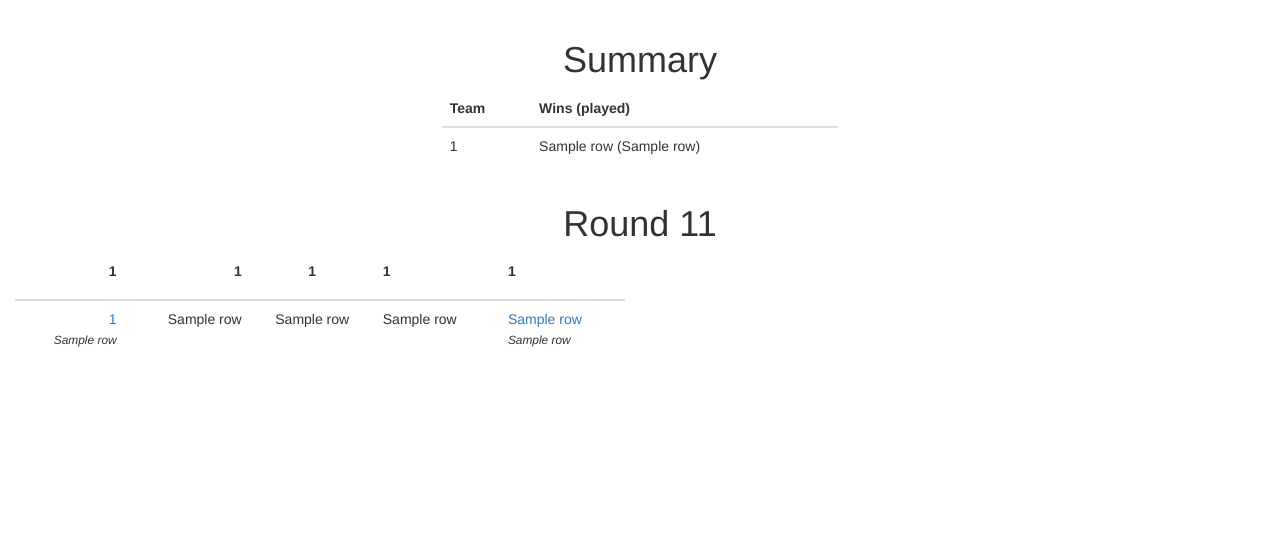
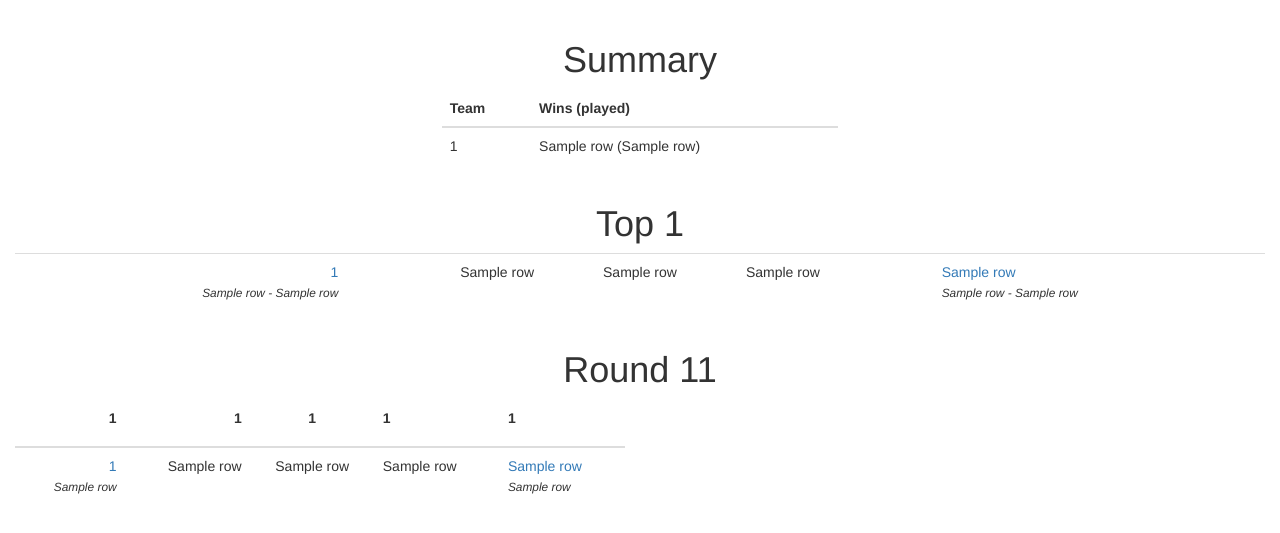
Before and after one commit to EBaalhuis/clan_war_scoreboard, a Flask app: template app/templates/index.html in a window 1280 px wide. Shown: the part 52-585 px from the top of the page. Run offline with Flask 2, Linux system fonts and the light colour scheme; the template is opened without the code that fills it: most values are stand-ins (such as "Sample title", 1, 10 or a date in 2020); some libraries are stand-ins or nearby versions.

Commit message:
show top cut rounds on scoreboard page

```diff
--- a/app/templates/index.html
+++ b/app/templates/index.html
@@ -23,6 +23,28 @@
             </table>
         </div>
     </div>
+    {% for rows in cut_data %}
+        <div class="row">
+            <h1><p class="text-center .display-4">Top {{ round_size[nr_rounds_cut - loop.index] }}</p></h1>
+            <div class="col-sm-12">
+                <table class="table">
+                    <tbody>
+                        {% for row in rows %}
+                            <tr>
+                                <td style="text-align: right; font-weight: normal;"><a href="{{ row[5] }}" target="_blank">{{ row[0] }}</a>
+                                    <br><small><i>{{ row[9] }} - {{ row[7] }}</i></small></td>
+                                <td style="text-align: right; font-weight: normal;">{{ row[1] }}</td>
+                                <td style="text-align: center; font-weight: normal;">{{ row[2] }}</td>
+                                <td style="text-align: left; font-weight: normal;">{{ row[3] }}</td>
+                               <td style="text-align: left; font-weight: normal;"><a href="{{ row[6] }}" target="_blank">{{ row[4] }}</a>
+                                   <br><small><i>{{ row[10] }} - {{ row[8] }}</i></small></td>
+                            </tr>
+                        {% endfor %}
+                    </tbody>
+                </table>
+            </div>
+        </div>
+    {% endfor %}
     {% for round_data in swiss_data %}
         <div class="row">
             <h1><p class="text-center .display-4">Round {{ nr_rounds_swiss - loop.index + 1 }}</p></h1>
```
Also changed, not shown: app/routes.py (+28 -2 lines).
